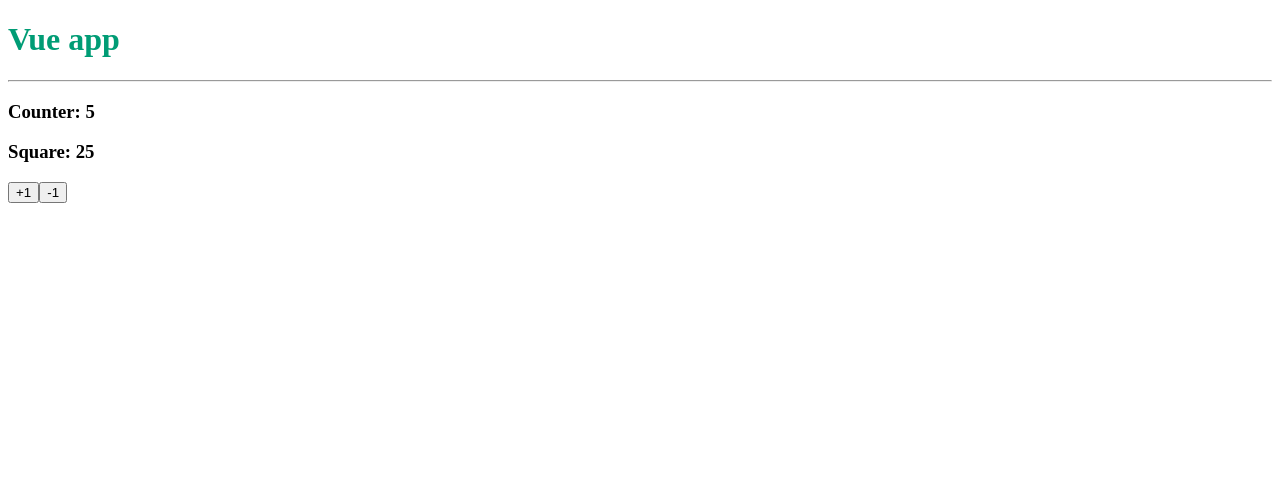
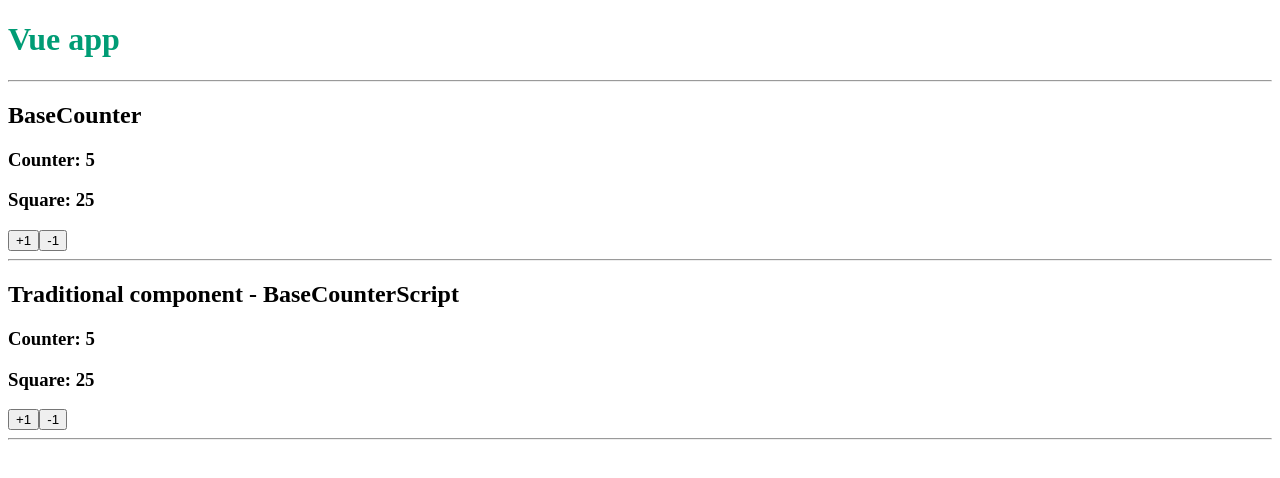
Before and after one commit to Rubru94/course-vue-from-zero-to-expert, a Vue app in the folder vue/03-indecision-app/: page / in a window 1280 px wide. Shown: the top 478 px of the page. Built offline with nearby package versions, Linux system fonts and the light colour scheme.

Commit message:
feat(03-indecision-app): Create BaseCounterScript traditional component

```diff
--- a/vue/03-indecision-app/src/App.vue
+++ b/vue/03-indecision-app/src/App.vue
@@ -4,10 +4,12 @@
 
   <!-- : equal to write v-bind -->
   <BaseCounter :value="5" />
+  <BaseCounterScript :value="5" />
 </template>
 
 <script lang="ts" setup>
 import BaseCounter from './components/BaseCounter.vue';
+import BaseCounterScript from './components/BaseCounterScript.vue';
 </script>
 
 <style scoped>
--- a/vue/03-indecision-app/src/components/BaseCounter.vue
+++ b/vue/03-indecision-app/src/components/BaseCounter.vue
@@ -1,4 +1,5 @@
 <template>
+  <h2>BaseCounter</h2>
   <section>
     <h3>Counter: {{ counter }}</h3>
     <h3>Square: {{ squareCounter }}</h3>
@@ -8,6 +9,7 @@
       <button @click="counter--">-1</button>
     </div>
   </section>
+  <hr />
 </template>
 
 <script lang="ts" setup>
--- /dev/null
+++ b/vue/03-indecision-app/src/components/BaseCounterScript.vue
@@ -0,0 +1,32 @@
+<template>
+  <h2>Traditional component - BaseCounterScript</h2>
+  <section>
+    <h3>Counter: {{ counter }}</h3>
+    <h3>Square: {{ squareCounter }}</h3>
+
+    <div>
+      <button @click="counter++">+1</button>
+      <button @click="counter--">-1</button>
+    </div>
+  </section>
+  <hr />
+</template>
+
+<script lang="ts">
+import { computed, defineComponent, ref } from 'vue';
+
+export default defineComponent({
+  props: {
+    value: { type: Number, required: true }
+  },
+  setup(props) {
+    const counter = ref(props.value);
+    const squareCounter = computed(() => Math.pow(counter.value, 2));
+
+    return {
+      counter,
+      squareCounter
+    };
+  }
+});
+</script>
```
